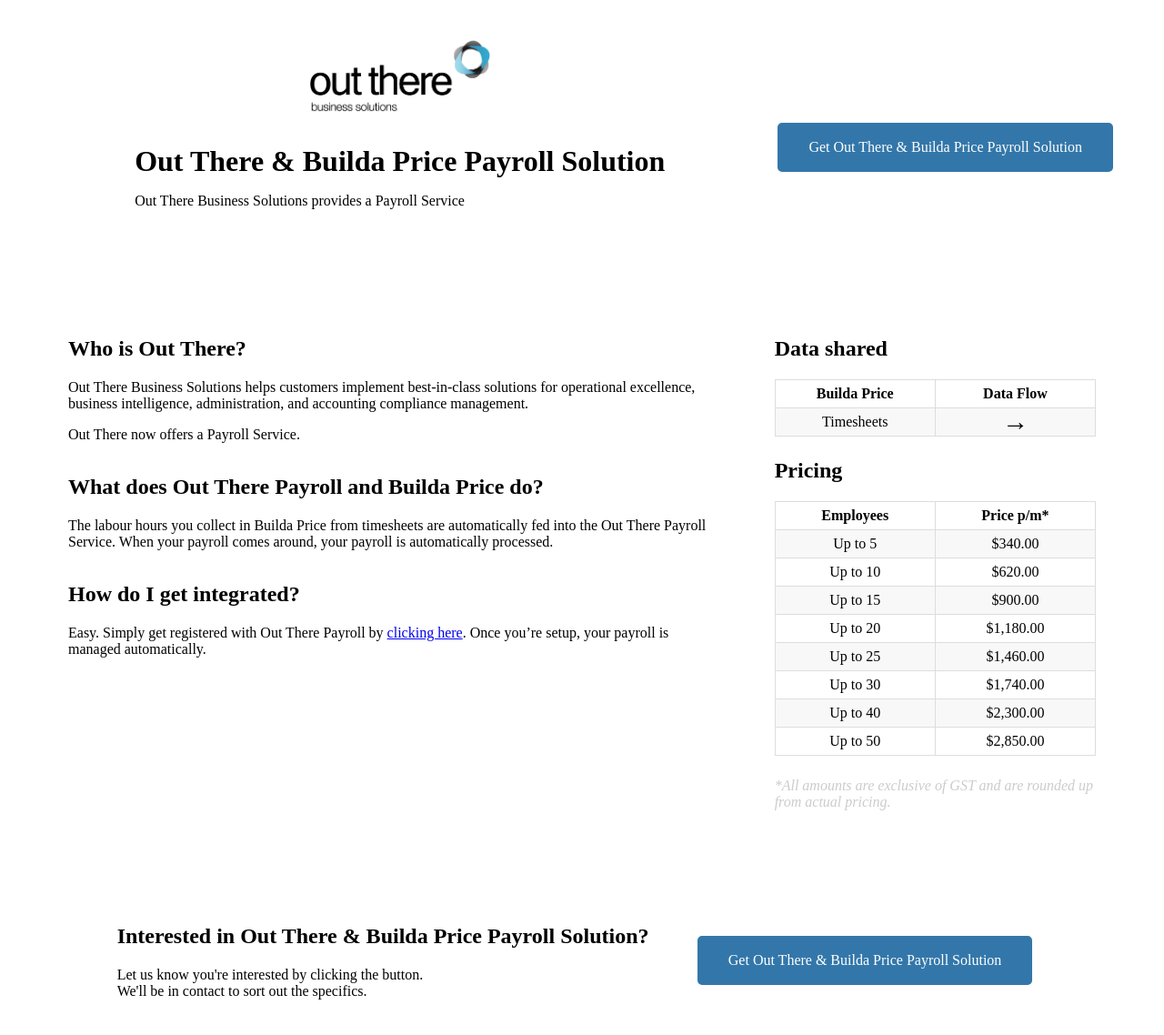
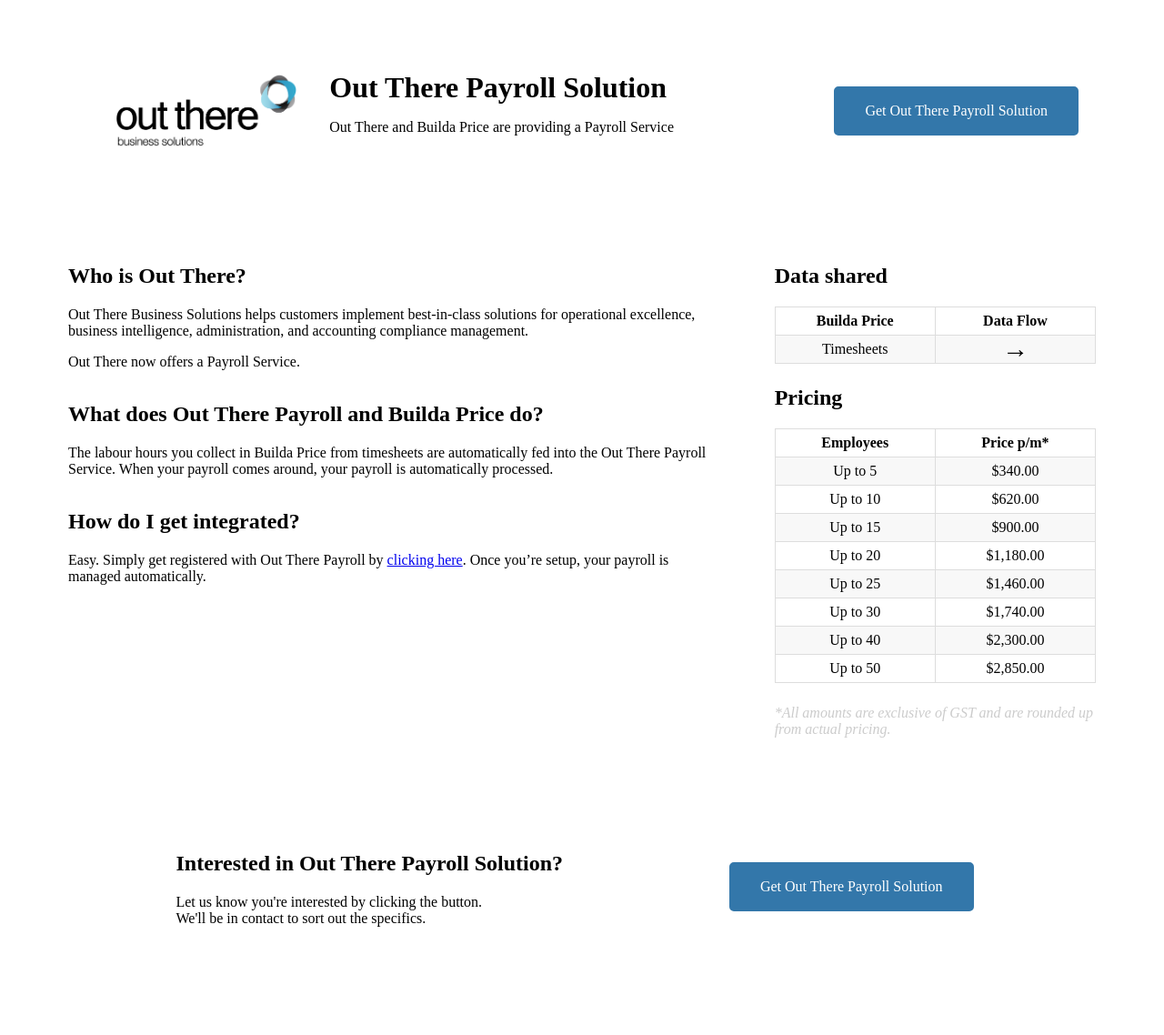
Before and after one commit to outtherenz/advertisements, a Jekyll site: the page built from promotions/out-there-business-solutions-payroll-promotion.md, in a window 1280 px wide. Shown: the top 1138 px of the page at 91% size. Built offline with Jekyll 4.4.1, drawn with Linux system fonts in a browser that asks for light colours; Markdown is read by kramdown in place of the engine named in the settings.

Commit message:
Update from Forestry.io - Updated out-there-business-solutions-payroll-promotion.md

```diff
--- a/promotions/out-there-business-solutions-payroll-promotion.md
+++ b/promotions/out-there-business-solutions-payroll-promotion.md
@@ -2,9 +2,9 @@
 title: Out There Business Solutions & Builda Price Payroll Promotion
 layout: promotion
 date: 2018-10-18 02:59:04 +0000
-product_name: Out There & Builda Price Payroll Solution
+product_name: Out There Payroll Solution
 product_logo: "/uploads/Out-there-logo.gif"
-tagline: Out There Business Solutions provides a Payroll Service
+tagline: Out There and Builda Price are providing a Payroll Service
 product_pricing: |-
   <table>
     <tr>
```
